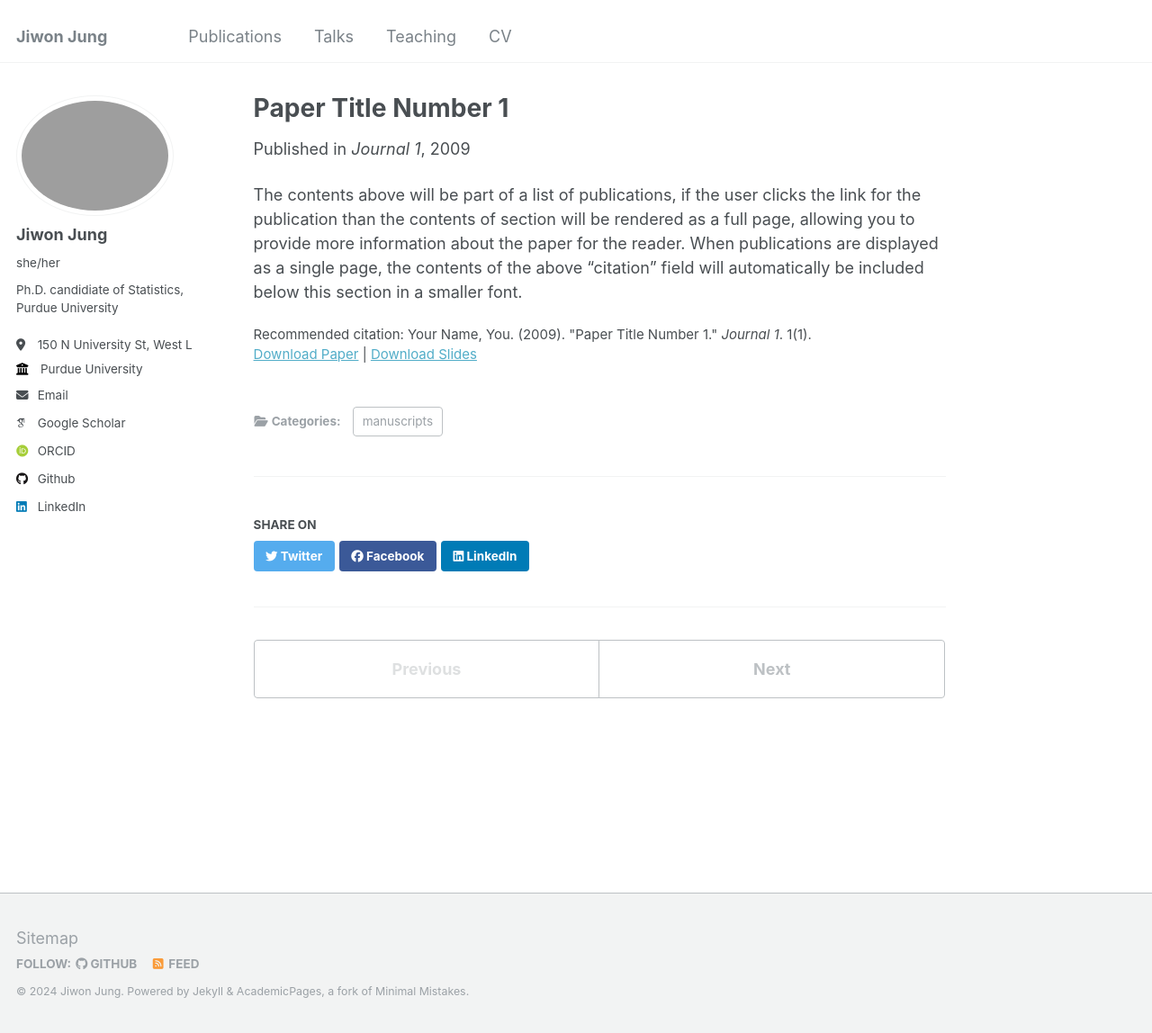
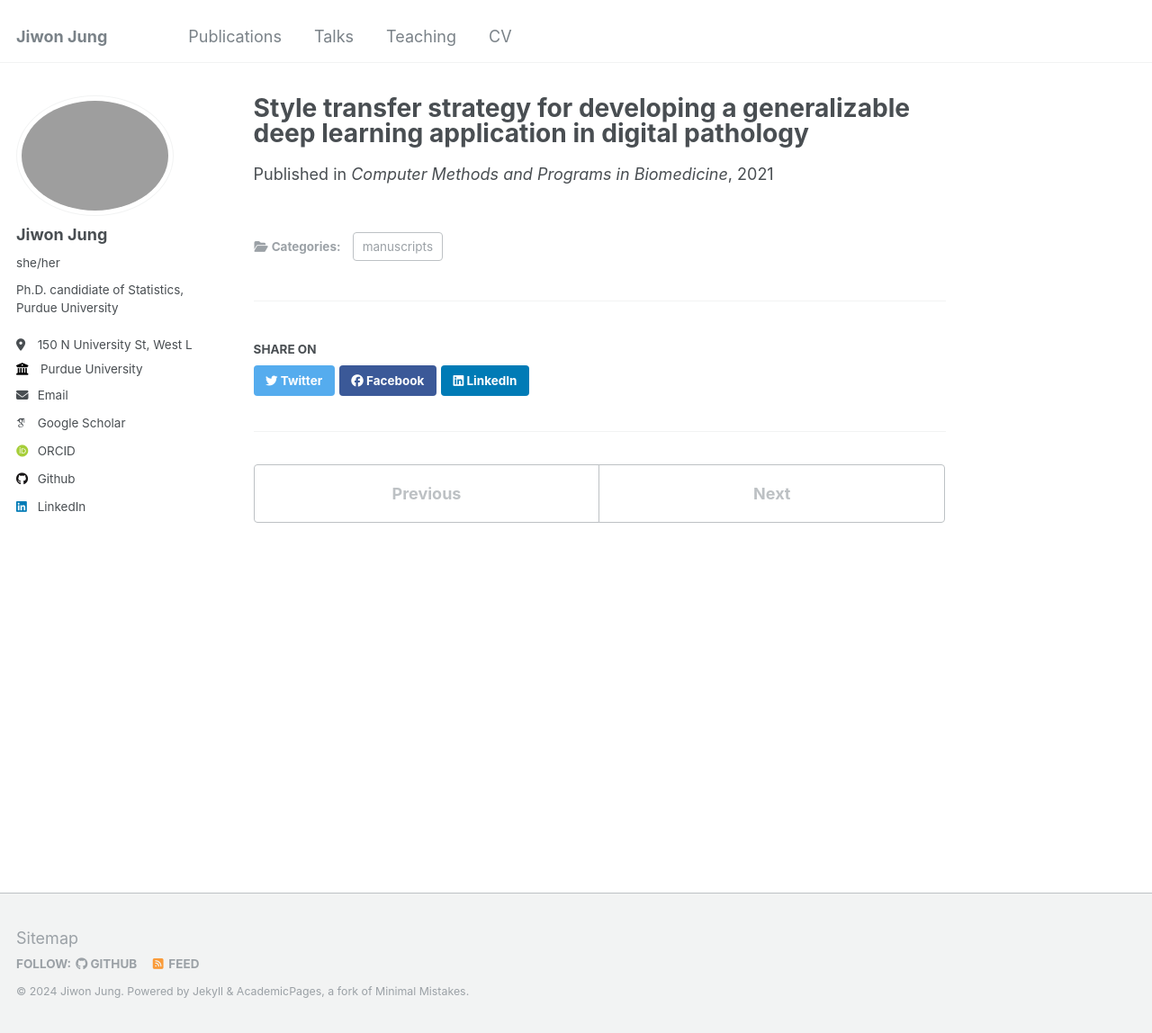
Before and after one commit to jiwon-jung/jiwon-jung.github.io, a Jekyll site: the page built from _publications/2009-10-01-paper-title-number-1.md, in a window 1280 px wide and 1148 px high. Shown: the whole window at 90% size. Built offline with Jekyll 4.4.1, drawn with Linux system fonts in a browser that asks for light colours; some web fonts are replaced.

Commit message:
Update 2009-10-01-paper-title-number-1.md

```diff
--- a/_publications/2009-10-01-paper-title-number-1.md
+++ b/_publications/2009-10-01-paper-title-number-1.md
@@ -1,14 +1,9 @@
 ---
-title: "Paper Title Number 1"
+title: "Style transfer strategy for developing a generalizable deep learning application in digital pathology"
 collection: publications
 category: manuscripts
 permalink: /publication/2009-10-01-paper-title-number-1
 excerpt: 'This paper is about the number 1. The number 2 is left for future work.'
-date: 2009-10-01
-venue: 'Journal 1'
-slidesurl: 'http://academicpages.github.io/files/slides1.pdf'
-paperurl: 'http://academicpages.github.io/files/paper1.pdf'
-citation: 'Your Name, You. (2009). &quot;Paper Title Number 1.&quot; <i>Journal 1</i>. 1(1).'
+date: 2021-01-01
+venue: 'Computer Methods and Programs in Biomedicine'
 ---
-
-The contents above will be part of a list of publications, if the user clicks the link for the publication than the contents of section will be rendered as a full page, allowing you to provide more information about the paper for the reader. When publications are displayed as a single page, the contents of the above "citation" field will automatically be included below this section in a smaller font.
```
